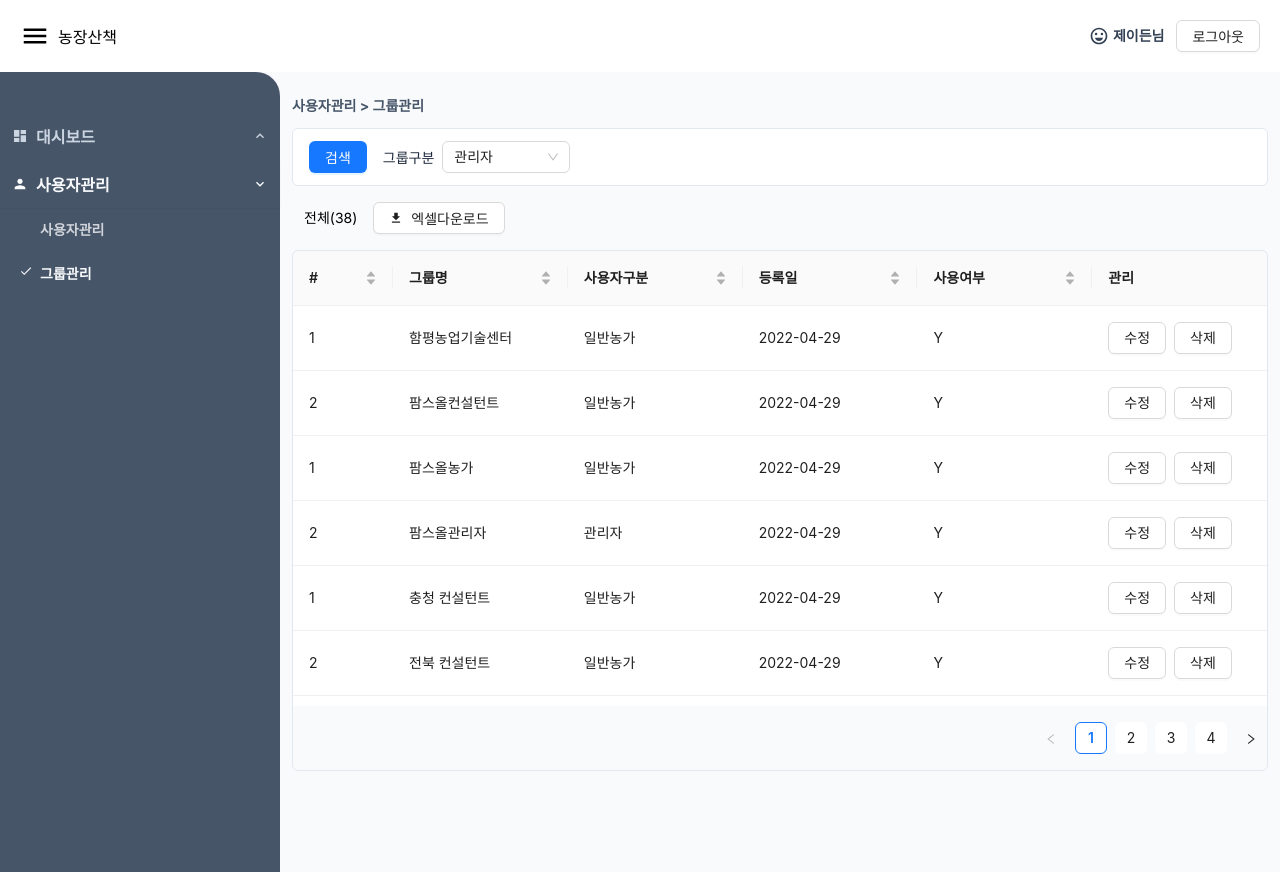
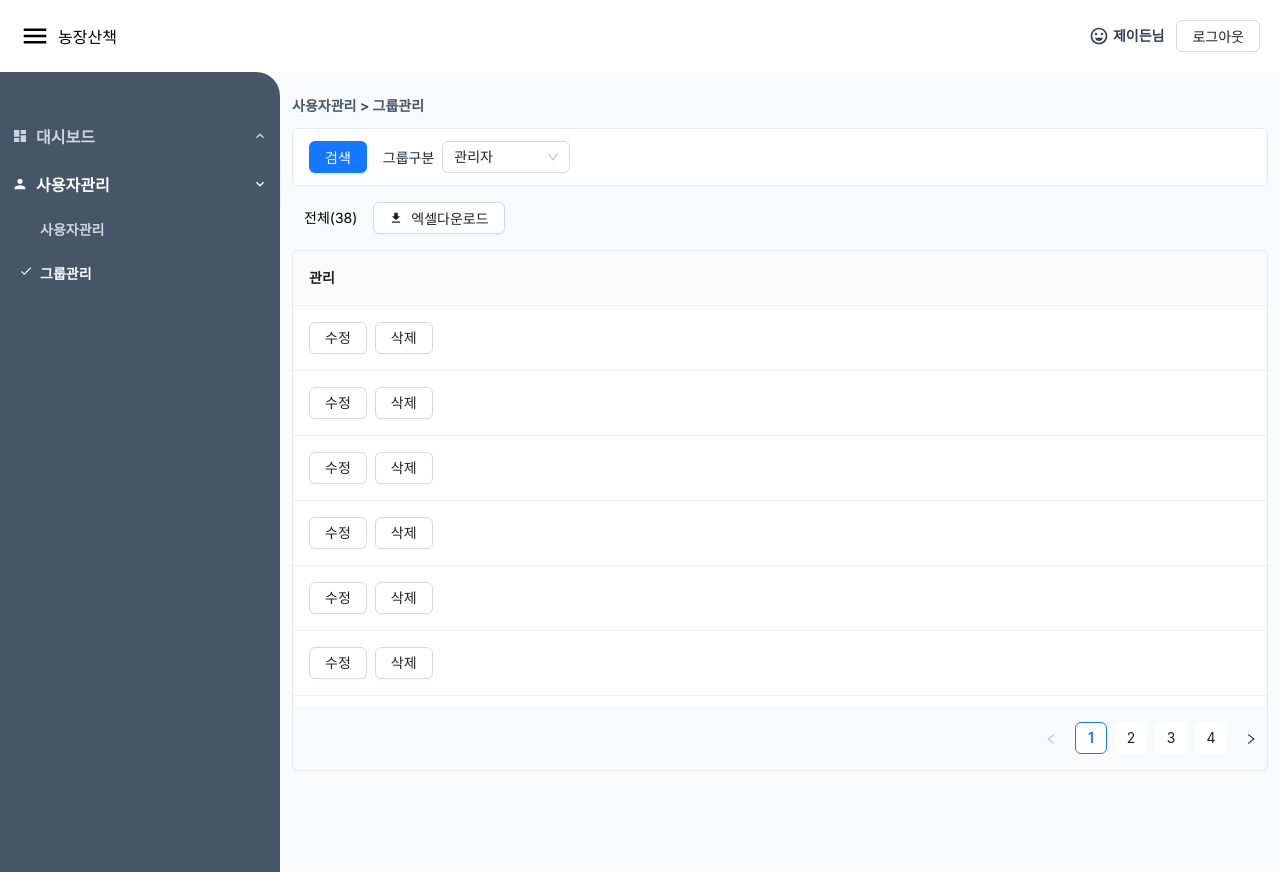
Before and after one commit to ksmark8543/my-template, a Next.js app: page /user/groupList in a window 1280 px wide. Built offline with nearby package versions, Linux system fonts and the light colour scheme; data requests are answered from the project's data file.

Commit message:
패키지 추가

```diff
--- a/src/app/(admin)/user/groupList/page.tsx
+++ b/src/app/(admin)/user/groupList/page.tsx
@@ -34,45 +34,45 @@ export default function UserListPage() {
   const [dataSource, setDataSource] = useState([]);
   const [isLoading, setLoading] = useState(true);
   const columns = [
-    {
-      title: "#",
-      dataIndex: "id",
-      key: "id",
-      sorter: (a, b) => a.id - b.id,
-      width: "100px",
-      // className: "text-center",
-      // align: "center",
+    // {
+    //   title: "#",
+    //   dataIndex: "id",
+    //   key: "id",
+    //   sorter: (a, b) => a.id - b.id,
+    //   width: "100px",
+    //   // className: "text-center",
+    //   // align: "center",
 
-      // sortDirections: ["descend"],
-    },
-    {
-      title: "그룹명",
-      dataIndex: "grpName",
-      // key: "grpName",
-      sorter: (a, b) => a.grpName.localeCompare(b.grpName),
-      // sortDirections: ["descend"],
-    },
-    {
-      title: "사용자구분",
-      dataIndex: "userType",
-      // key: "userType",
-      sorter: (a, b) => a.grpName.localeCompare(b.grpName),
-      // sortDirections: ["descend"],
-    },
-    {
-      title: "등록일",
-      dataIndex: "regDate",
-      // key: "regDate",
-      sorter: (a, b) => a.grpName.localeCompare(b.grpName),
-      // sortDirections: ["descend"],
-    },
-    {
-      title: "사용여부",
-      dataIndex: "useYN",
-      // key: "useYN",
-      sorter: (a, b) => a.grpName.localeCompare(b.grpName),
-      // sortDirections: ["descend"],
-    },
+    //   // sortDirections: ["descend"],
+    // },
+    // {
+    //   title: "그룹명",
+    //   dataIndex: "grpName",
+    //   // key: "grpName",
+    //   sorter: (a, b) => a.grpName.localeCompare(b.grpName),
+    //   // sortDirections: ["descend"],
+    // },
+    // {
+    //   title: "사용자구분",
+    //   dataIndex: "userType",
+    //   // key: "userType",
+    //   sorter: (a, b) => a.grpName.localeCompare(b.grpName),
+    //   // sortDirections: ["descend"],
+    // },
+    // {
+    //   title: "등록일",
+    //   dataIndex: "regDate",
+    //   // key: "regDate",
+    //   sorter: (a, b) => a.grpName.localeCompare(b.grpName),
+    //   // sortDirections: ["descend"],
+    // },
+    // {
+    //   title: "사용여부",
+    //   dataIndex: "useYN",
+    //   // key: "useYN",
+    //   sorter: (a, b) => a.grpName.localeCompare(b.grpName),
+    //   // sortDirections: ["descend"],
+    // },
     {
       title: "관리",
       dataIndex: "manage",
```
